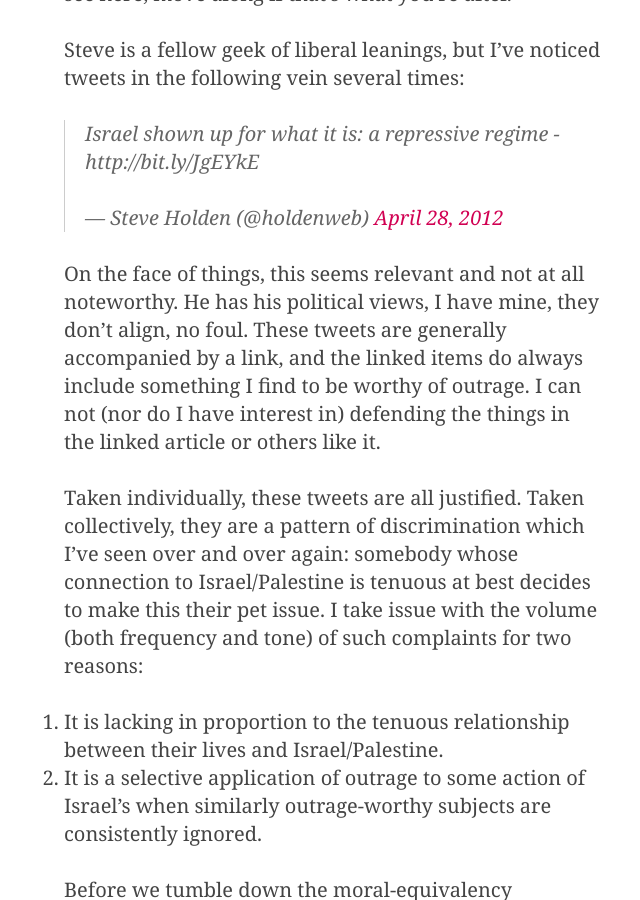
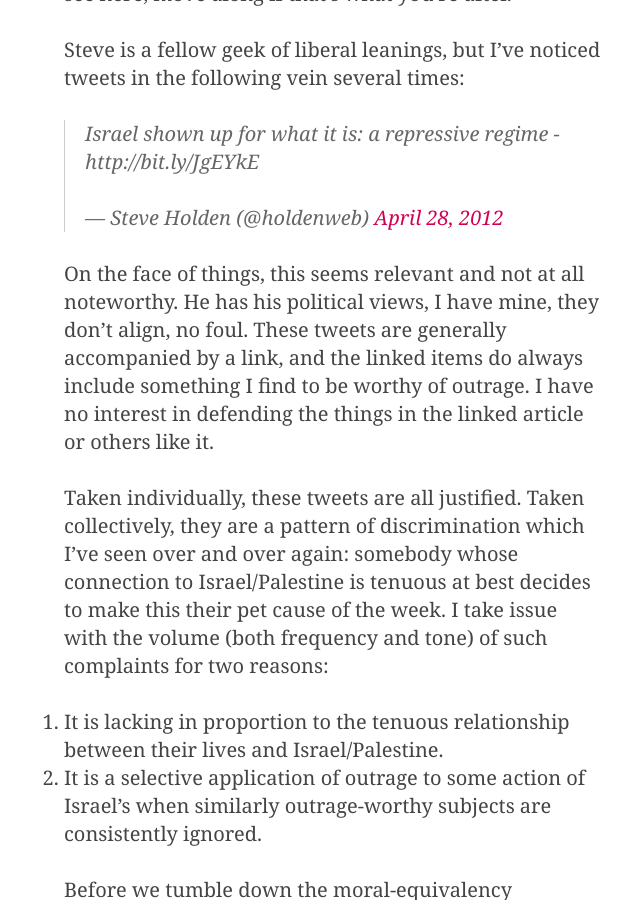
Before and after one commit to idan/oldsite, a Jekyll site: the page built from _posts/2012-04-29-Selective-Outrage.md, in a window 1280 px wide and 900 px high, scrolled down 1448 px. Shown: the whole window, without its empty margins (306-946 px from the left). Built offline with Jekyll 4.4.1, drawn with Linux system fonts in a browser that asks for light colours; nearby versions of some CDN libraries; comment, search, counter and statistics services are not loaded.

Commit message:
Fixing various grammar fails

```diff
--- a/_posts/2012-04-29-Selective-Outrage.md
+++ b/_posts/2012-04-29-Selective-Outrage.md
@@ -23,9 +23,9 @@ Steve is a fellow geek of liberal leanings, but I’ve noticed tweets in the fol
 <blockquote class="twitter-tweet"><p>Israel shown up for what it is: a repressive regime -http://bit.ly/JgEYkE</p>&mdash; Steve Holden (@holdenweb) <a href="https://twitter.com/holdenweb/status/196110586378067968" data-datetime="2012-04-28T05:36:22+00:00">April 28, 2012</a></blockquote>
 
 
-On the face of things, this seems relevant and not at all noteworthy. He has his political views, I have mine, they don’t align, no foul. These tweets are generally accompanied by a link, and the linked items do always include something I find to be worthy of outrage. I can not (nor do I have interest in) defending the things in the linked article or others like it.
+On the face of things, this seems relevant and not at all noteworthy. He has his political views, I have mine, they don’t align, no foul. These tweets are generally accompanied by a link, and the linked items do always include something I find to be worthy of outrage. I have no interest in defending the things in the linked article or others like it.
 
-Taken individually, these tweets are all justified. Taken collectively, they are a pattern of discrimination which I’ve seen over and over again: somebody whose connection to Israel/Palestine is tenuous at best decides to make this their pet issue. I take issue with the volume (both frequency and tone) of such complaints for two reasons:
+Taken individually, these tweets are all justified. Taken collectively, they are a pattern of discrimination which I’ve seen over and over again: somebody whose connection to Israel/Palestine is tenuous at best decides to make this their pet cause of the week. I take issue with the volume (both frequency and tone) of such complaints for two reasons:
 
 1. It is lacking in proportion to the tenuous relationship between their lives and Israel/Palestine.
 2. It is a selective application of outrage to some action of Israel’s when similarly outrage-worthy subjects are consistently ignored.
```
